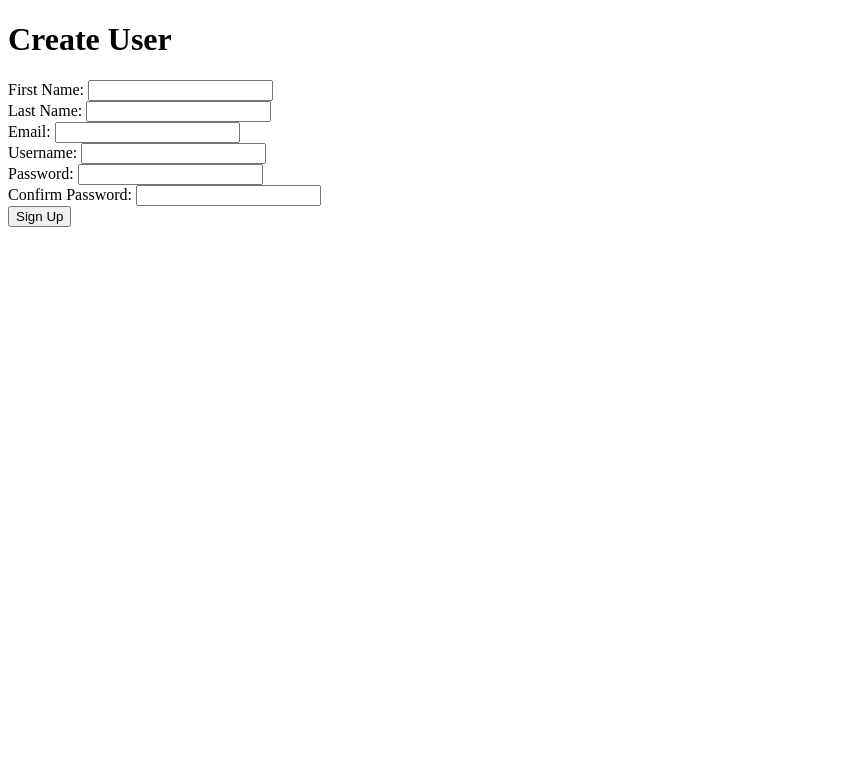
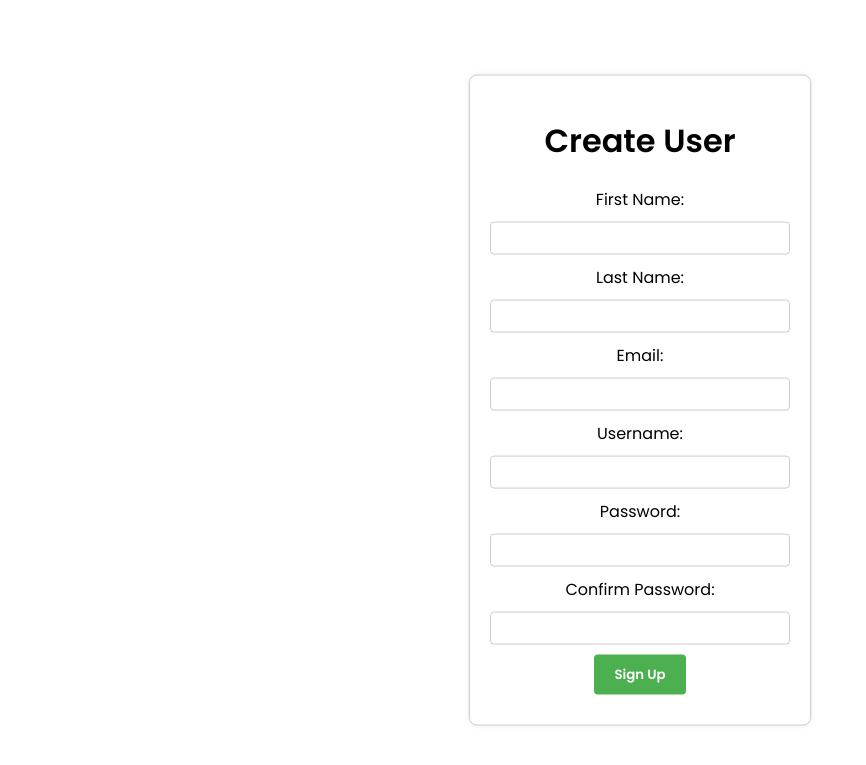
Before and after one commit to AndrewT-Tran/FocusMate, a Flask app: page /signup in a window 1280 px wide. Shown: the top 765 px of the page, without its empty margins (0-866 px from the left). Run offline with Flask 3, Linux system fonts and the light colour scheme.

Commit message:
Update login.html with new styles and fonts

```diff
--- /dev/null
+++ b/flask_app/static/css/font.css
@@ -0,0 +1,107 @@
+.poppins-thin {
+    font-family: "Poppins", sans-serif;
+    font-weight: 100;
+    font-style: normal;
+  }
+
+  .poppins-extralight {
+    font-family: "Poppins", sans-serif;
+    font-weight: 200;
+    font-style: normal;
+  }
+
+  .poppins-light {
+    font-family: "Poppins", sans-serif;
+    font-weight: 300;
+    font-style: normal;
+  }
+
+  .poppins-regular {
+    font-family: "Poppins", sans-serif;
+    font-weight: 400;
+    font-style: normal;
+  }
+
+  .poppins-medium {
+    font-family: "Poppins", sans-serif;
+    font-weight: 500;
+    font-style: normal;
+  }
+
+  .poppins-semibold {
+    font-family: "Poppins", sans-serif;
+    font-weight: 600;
+    font-style: normal;
+  }
+
+  .poppins-bold {
+    font-family: "Poppins", sans-serif;
+    font-weight: 700;
+    font-style: normal;
+  }
+
+  .poppins-extrabold {
+    font-family: "Poppins", sans-serif;
+    font-weight: 800;
+    font-style: normal;
+  }
+
+  .poppins-black {
+    font-family: "Poppins", sans-serif;
+    font-weight: 900;
+    font-style: normal;
+  }
+
+  .poppins-thin-italic {
+    font-family: "Poppins", sans-serif;
+    font-weight: 100;
+    font-style: italic;
+  }
+
+  .poppins-extralight-italic {
+    font-family: "Poppins", sans-serif;
+    font-weight: 200;
+    font-style: italic;
+  }
+
+  .poppins-light-italic {
+    font-family: "Poppins", sans-serif;
+    font-weight: 300;
+    font-style: italic;
+  }
+
+  .poppins-regular-italic {
+    font-family: "Poppins", sans-serif;
+    font-weight: 400;
+    font-style: italic;
+  }
+
+  .poppins-medium-italic {
+    font-family: "Poppins", sans-serif;
+    font-weight: 500;
+    font-style: italic;
+  }
+
+  .poppins-semibold-italic {
+    font-family: "Poppins", sans-serif;
+    font-weight: 600;
+    font-style: italic;
+  }
+
+  .poppins-bold-italic {
+    font-family: "Poppins", sans-serif;
+    font-weight: 700;
+    font-style: italic;
+  }
+
+  .poppins-extrabold-italic {
+    font-family: "Poppins", sans-serif;
+    font-weight: 800;
+    font-style: italic;
+  }
+
+  .poppins-black-italic {
+    font-family: "Poppins", sans-serif;
+    font-weight: 900;
+    font-style: italic;
+  }
--- /dev/null
+++ b/flask_app/static/css/signup.css
@@ -0,0 +1,54 @@
+.container {
+    width: 300px; /* Adjust width as needed */
+    height: auto; /* Adjust height as needed */
+    display: flex;
+    justify-content: center;
+    align-items: center;
+    flex-direction: column;
+    border: 1px solid #ccc; /* Add border */
+    border-radius: 8px; /* Add border radius for rounded corners */
+    box-shadow: 0 0 5px rgba(0, 0, 0, 0.1); /* Add slight shadow */
+    padding: 20px; /* Add padding */
+    position: absolute; /* Position the container absolutely */
+    top: 50%; /* Move the container to 50% from the top */
+    left: 50%; /* Move the container to 50% from the left */
+    transform: translate(-50%, -50%); /* Center the container */
+}
+
+.signup-form {
+    width: 300px;
+    text-align: center;
+}
+
+.signup-form div {
+    margin-bottom: 10px;
+}
+
+.signup-form label {
+    display: block;
+    margin-bottom: 5px;
+}
+
+.signup-form input[type="text"],
+.signup-form input[type="email"],
+.signup-form input[type="password"] {
+    width: 100%;
+    padding: 8px;
+    border: 1px solid #ccc;
+    border-radius: 4px;
+    box-sizing: border-box;
+    margin-top: 5px;
+}
+
+.signup-form input[type="submit"] {
+    background-color: #4CAF50;
+    color: white;
+    padding: 10px 20px;
+    border: none;
+    border-radius: 4px;
+    cursor: pointer;
+}
+
+.signup-form input[type="submit"]:hover {
+    background-color: #45a049;
+}
--- a/flask_app/templates/signup.html
+++ b/flask_app/templates/signup.html
@@ -6,10 +6,12 @@
     <title>Create User</title>
     <meta name="description" content="">
     <meta name="viewport" content="width=device-width, initial-scale=1">
-        <link rel="stylesheet" href="">
+    <link rel="stylesheet" href="{{ url_for('static', filename='css/signup.css') }}">
+    <link rel="stylesheet" type="text/css" href="{{ url_for('static', filename='css/font.css') }}">
+    <link rel="preconnect" href="https://fonts.googleapis.com">
+    <link rel="preconnect" href="https://fonts.gstatic.com" crossorigin>
+    <link href="https://fonts.googleapis.com/css2?family=Aleo:ital,wght@0,100..900;1,100..900&family=Nunito+Sans:ital,opsz,wght@0,6..12,200..1000;1,6..12,200..1000&family=Open+Sans:ital,wght@0,300..800;1,300..800&family=Poppins:ital,wght@0,100;0,200;0,300;0,400;0,500;0,600;0,700;0,800;0,900;1,100;1,200;1,300;1,400;1,500;1,600;1,700;1,800;1,900&family=Work+Sans:ital,wght@0,100..900;1,100..900&display=swap" rel="stylesheet">
 </head>
-
-
 <body>
     {% if signup_successful %}
     <script>
@@ -18,66 +20,58 @@
     {% else %}
 
     {% for message in get_flashed_messages(category_filter=['error']) %}
-            <p style="font-weight:bold; color:red;">{{ message }}</p></div>
+        <p style="font-weight:bold; color:red;" class="poppins-regular">{{ message }}</p>
     {% endfor %}
     {% endif %}
-        <h1>Create User</h1>
-  <form method="POST" action="/create/user">
+    <div class="container">
+        <h1 class="poppins-semibold">Create User</h1>
+        <form method="POST" action="/create/user" class="signup-form">
             <div>
                 {% for message in get_flashed_messages(category_filter=['first_name_error']) %}
-            <p style="font-weight:bold; color:red;">{{ message }}</p></div>
+                    <p style="font-weight:bold; color:red;" class="poppins-regular">{{ message }}</p>
                 {% endfor %}
-
-        <label for="first_name">First Name:</label>
+                <label for="first_name" class="poppins-regular">First Name:</label>
                 <input type="text" id="first_name" name="first_name" required>
             </div>
             <div>
                 {% for message in get_flashed_messages(category_filter=['last_name_error']) %}
-            <p style="font-weight:bold; color:red;">{{ message }}</p></div>
+                    <p style="font-weight:bold; color:red;" class="poppins-regular">{{ message }}</p>
                 {% endfor %}
-        <label for="last_name">Last Name:</label>
+                <label for="last_name" class="poppins-regular">Last Name:</label>
                 <input type="text" id="last_name" name="last_name" required>
             </div>
             <div>
                 {% for message in get_flashed_messages(category_filter=['email_error']) %}
-            <p style="font-weight:bold; color:red;">{{ message }}</p></div>
+                    <p style="font-weight:bold; color:red;" class="poppins-regular">{{ message }}</p>
                 {% endfor %}
-
-        <label for="email">Email:</label>
+                <label for="email" class="poppins-regular">Email:</label>
                 <input type="email" id="email" name="email" required>
             </div>
             <div>
                 {% for message in get_flashed_messages(category_filter=['username_error']) %}
-            <p style="font-weight:bold; color:red;">{{ message }}</p></div>
+                    <p style="font-weight:bold; color:red;" class="poppins-regular">{{ message }}</p>
                 {% endfor %}
-        <label for="username">Username:</label>
+                <label for="username" class="poppins-regular">Username:</label>
                 <input type="text" id="username" name="username" required>
             </div>
             <div>
                 {% for message in get_flashed_messages(category_filter=['password_error']) %}
-            <p style="font-weight:bold; color:red;">{{ message }}</p></div>
+                    <p style="font-weight:bold; color:red;" class="poppins-regular">{{ message }}</p>
                 {% endfor %}
-        <label for="password_hash">Password:</label>
+                <label for="password_hash" class="poppins-regular">Password:</label>
                 <input type="password" id="password_hash" name="password_hash" required>
             </div>
             <div>
                 {% for message in get_flashed_messages(category_filter=['confirm_password_error']) %}
-            <p style="font-weight:bold; color:red;">{{ message }}</p></div>
+                    <p style="font-weight:bold; color:red;" class="poppins-regular">{{ message }}</p>
                 {% endfor %}
-
-        <label for="confirm_password">Confirm Password:</label>
+                <label for="confirm_password" class="poppins-regular">Confirm Password:</label>
                 <input type="password" id="confirm_password" name="confirm_password" required>
             </div>
             <div>
-        <input type="submit" value="Sign Up">
+                <input type="submit" value="Sign Up" class="poppins-semibold">
             </div>
-
-
         </form>
-
-
-
+    </div>
 </body>
-
-
 </html>
```
Also changed, not shown: flask_app/static/css/login.css (added, +55 -0 lines), flask_app/templates/login.html (+30 -15 lines). Lines whose indentation alone changed are shown as unchanged.
